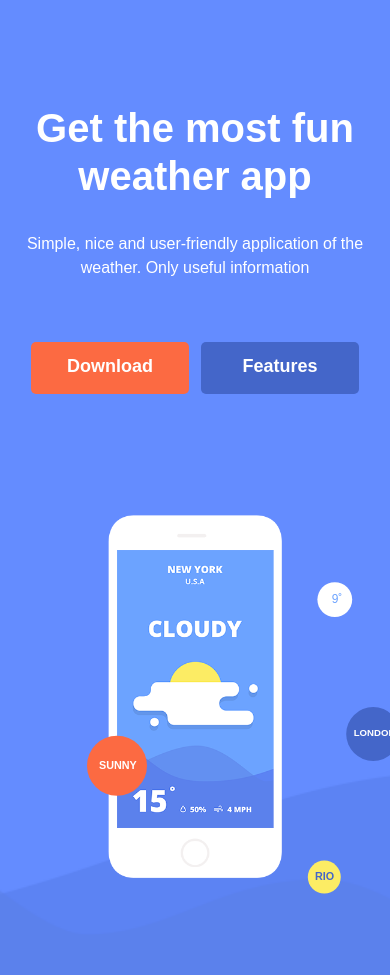
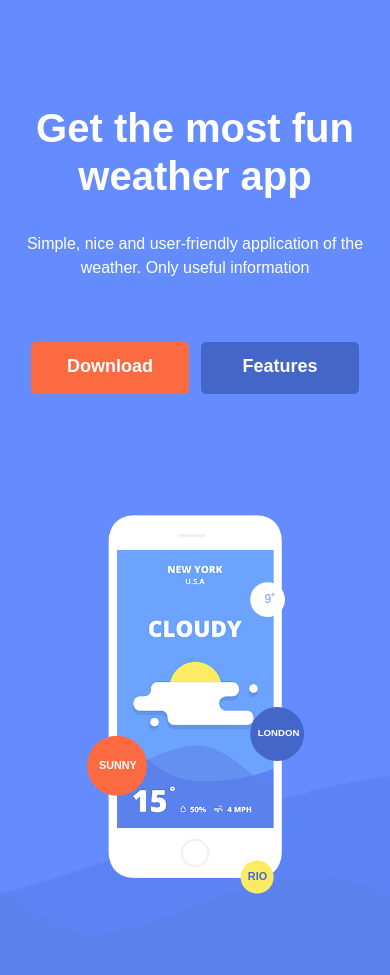
Before and after one commit to freeman1306/WeatherApp, a plain HTML site: page index.html in a window 390 px wide. Shown: the part 125-1100 px from the top of the page. Drawn offline with nearby package versions, Linux system fonts and the light colour scheme.

Commit message:
Внесены правки

```diff
--- a/scss/style.scss
+++ b/scss/style.scss
@@ -1,3 +1,17 @@
+@media screen and (max-width: 416px) {
+    header .h_right .balls li {
+        &:nth-child(1) {
+            left: 17rem !important;
+        }
+        &:nth-child(2) {
+            left: 17rem !important;
+        }
+        &:nth-child(4) {
+            left: 16rem !important;
+        }
+    }
+}
+
 body {
     font-family: 'Ubuntu', sans-serif;
     h3 {
```
Also changed, not shown: css/style.css, 1 other file.
